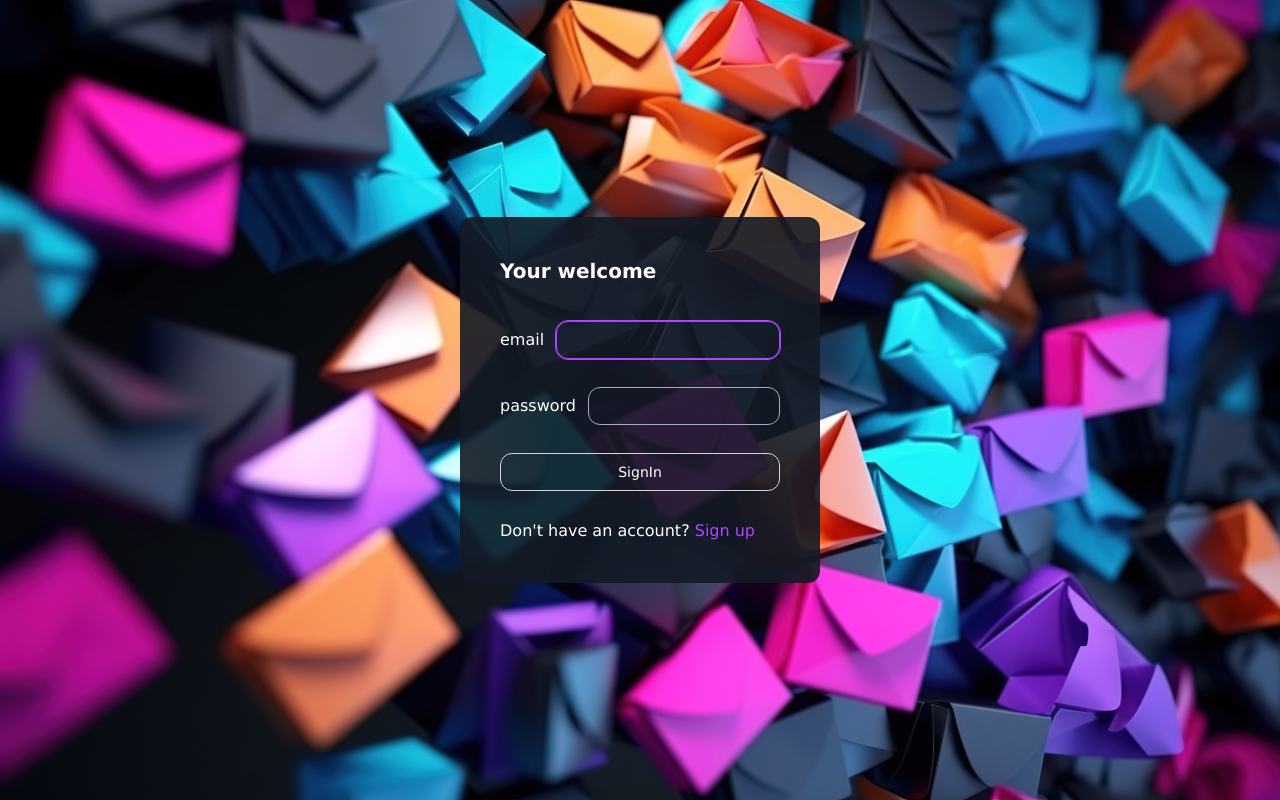
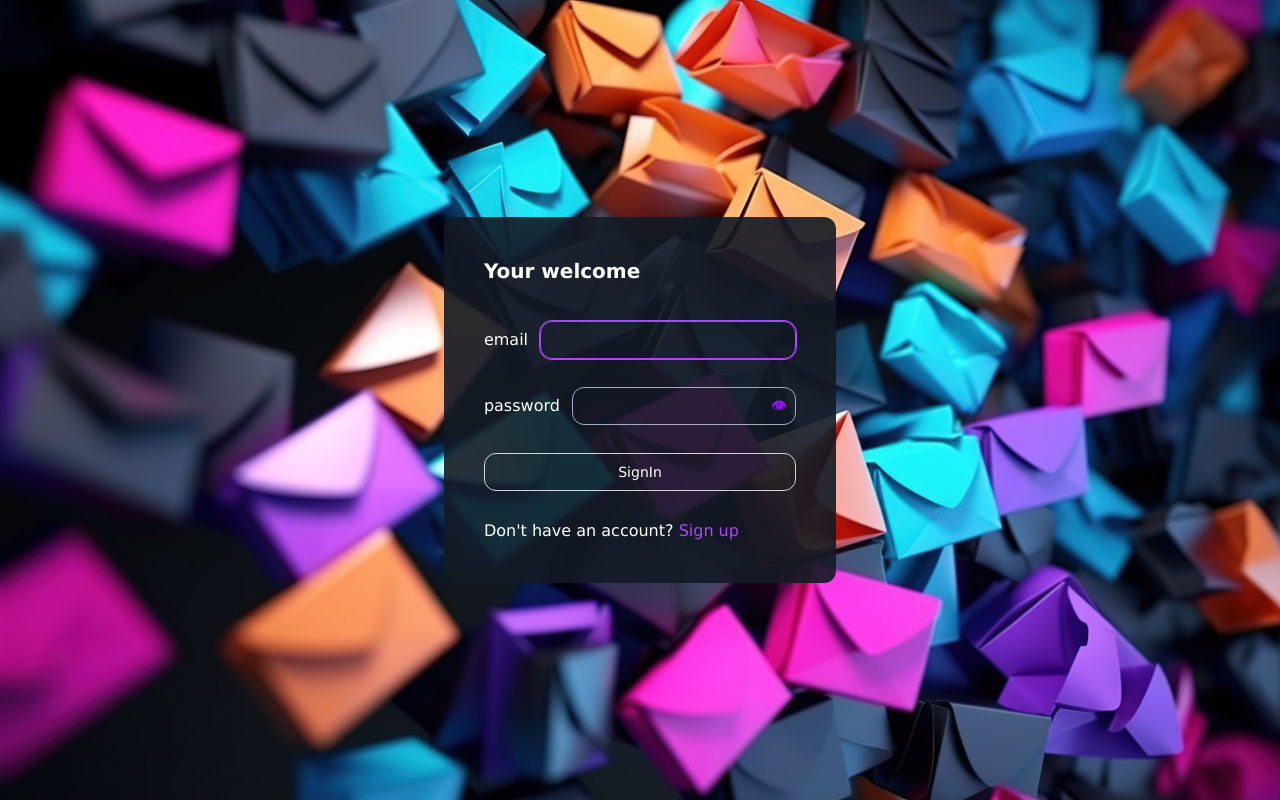
Before and after one commit to mehranyosefi/react-chat, a React (Vite) app: page /login in a window 1280 px wide. Built offline with nearby package versions, Linux system fonts and the light colour scheme.

Commit message:
Update password visibility icon

```diff
--- a/src/components/base/BaseInput.tsx
+++ b/src/components/base/BaseInput.tsx
@@ -5,6 +5,7 @@ function BaseInput(props: BaseInputProps) {
     const { model, updateModel, type = 'text', label = '', value = '', checked = false, errorMessage = '',
         children, prepend = null, append = null, className = '', ...rest } = props;
     const [active, setActive] = useState<boolean>(false);
+    const [showPassword, setShowPassword] = useState(false);
 
     function handleUpdateModel(val: string | number | boolean) {
         updateModel?.(val)
@@ -45,14 +46,26 @@ function BaseInput(props: BaseInputProps) {
                                     {...rest}
                                 />
                                 :
+
+<>
     <input
-                                    type={type}
+        type={type === 'password' && showPassword ? 'text' : type}
         value={model}
         onInput={(e) => handleUpdateModel((e.target as HTMLInputElement).value)}
         className="outline-none p-2 grow rounded-xl text-sm"
         {...rest}
     />
-
+    {type === 'password' && (
+        <button
+            type="button"
+            onClick={() => setShowPassword(!showPassword)}
+            className="px-2 text-purple-600"
+            aria-label={showPassword ? 'مخفی کردن رمز' : 'نمایش رمز'}
+        >
+         👁
+        </button>
+    )}
+</>
                 }
                   {append && append}
             </div>
```
Lines whose indentation alone changed are shown as unchanged.
